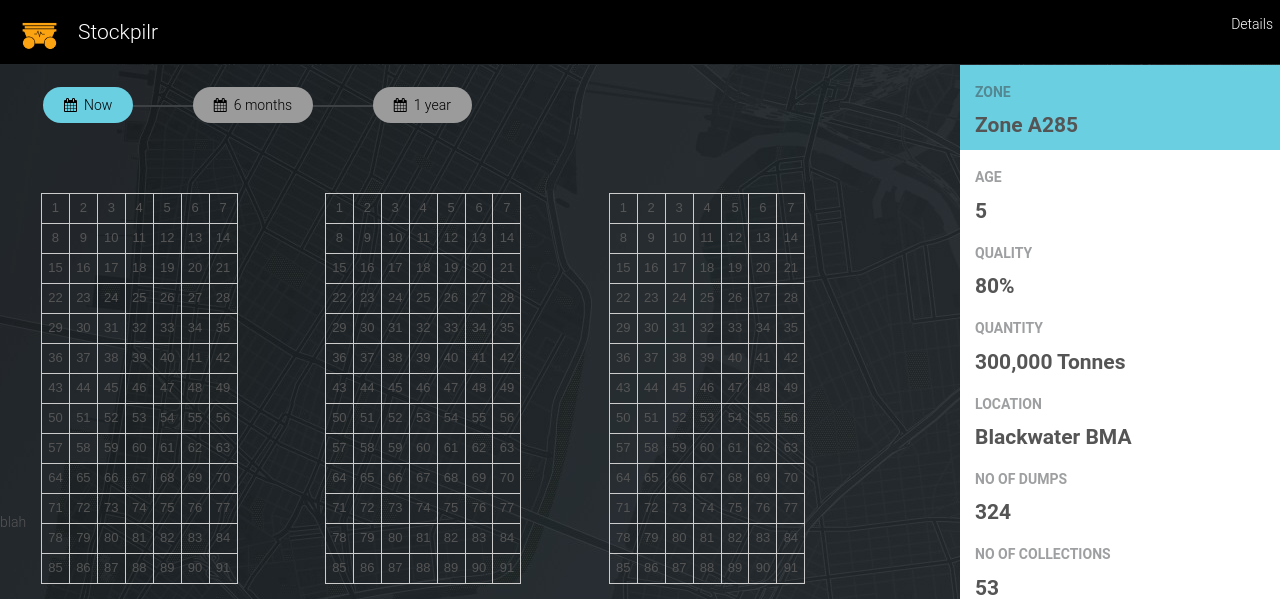
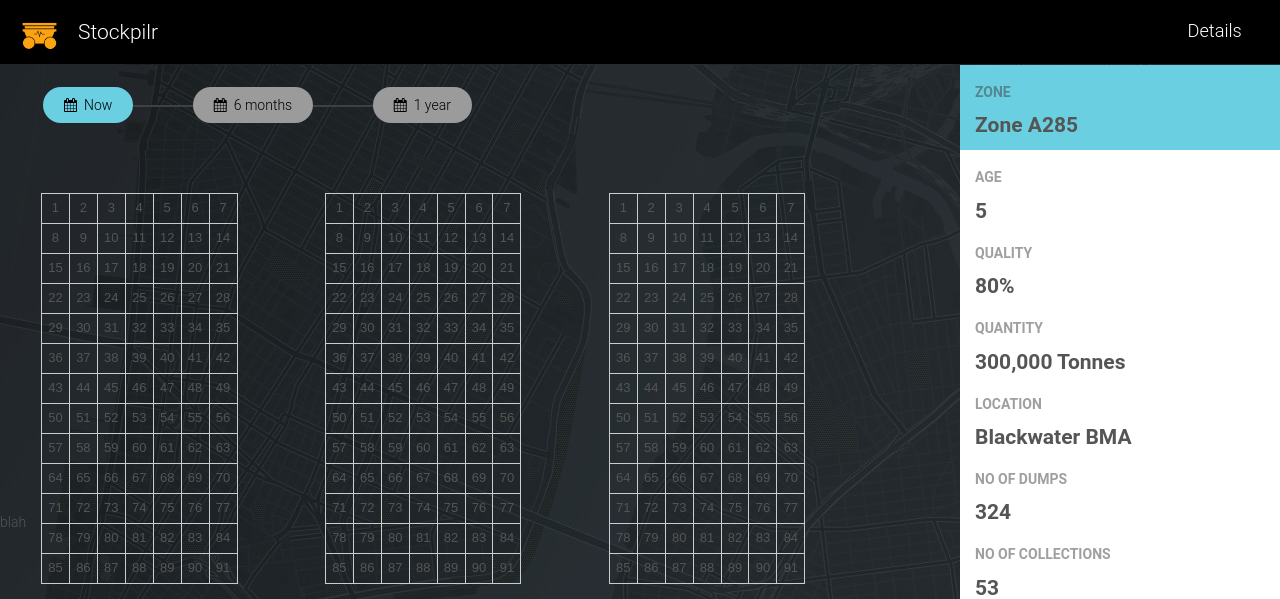
Before and after one commit to Coder-Club-Unearthed/webapp, a Django app: template proj/src/templates/details.html in a window 1280 px wide. Shown: the top 599 px of the page. Run offline with Django 3.2, Linux system fonts and the light colour scheme; the template is opened without the code that fills it, so the values that code supplies are empty; some libraries are stand-ins or nearby versions.

Commit message:
details link

```diff
--- a/proj/src/static/site/css/main.css
+++ b/proj/src/static/site/css/main.css
@@ -300,9 +300,11 @@
 }
 
 .details-link {
-    color: #fff;
-    text-decoration:none;
-    position:absolute;
-    right:0;
-    padding: 0.5em;
+  color: #fff;
+  text-decoration: none;
+  position: absolute;
+  right: 0;
+  padding: 0.6em;
+  margin-right: 1.5em;
+  font-size: 1.3em;
 }
```
Also changed, not shown: 1 other file.
